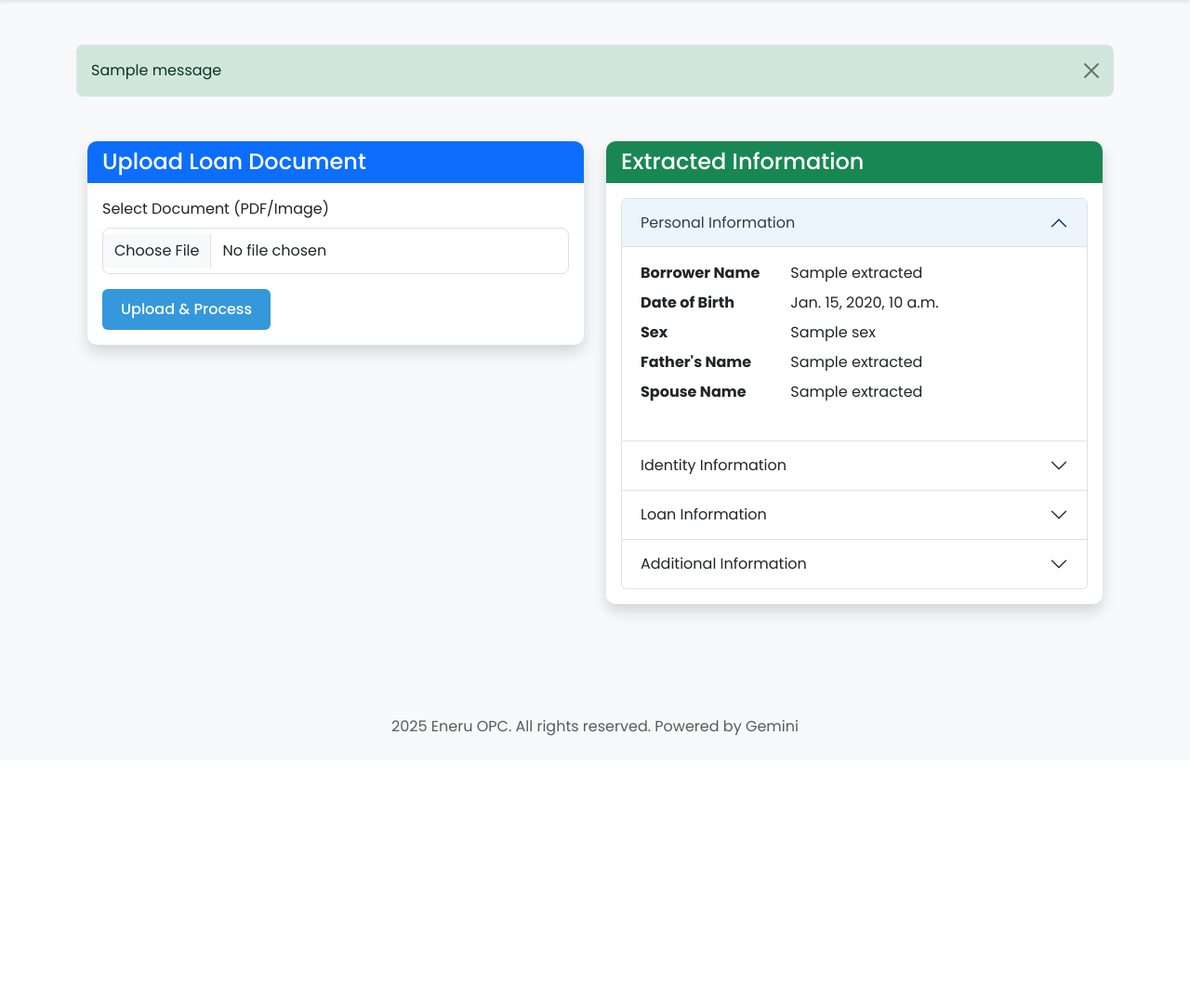
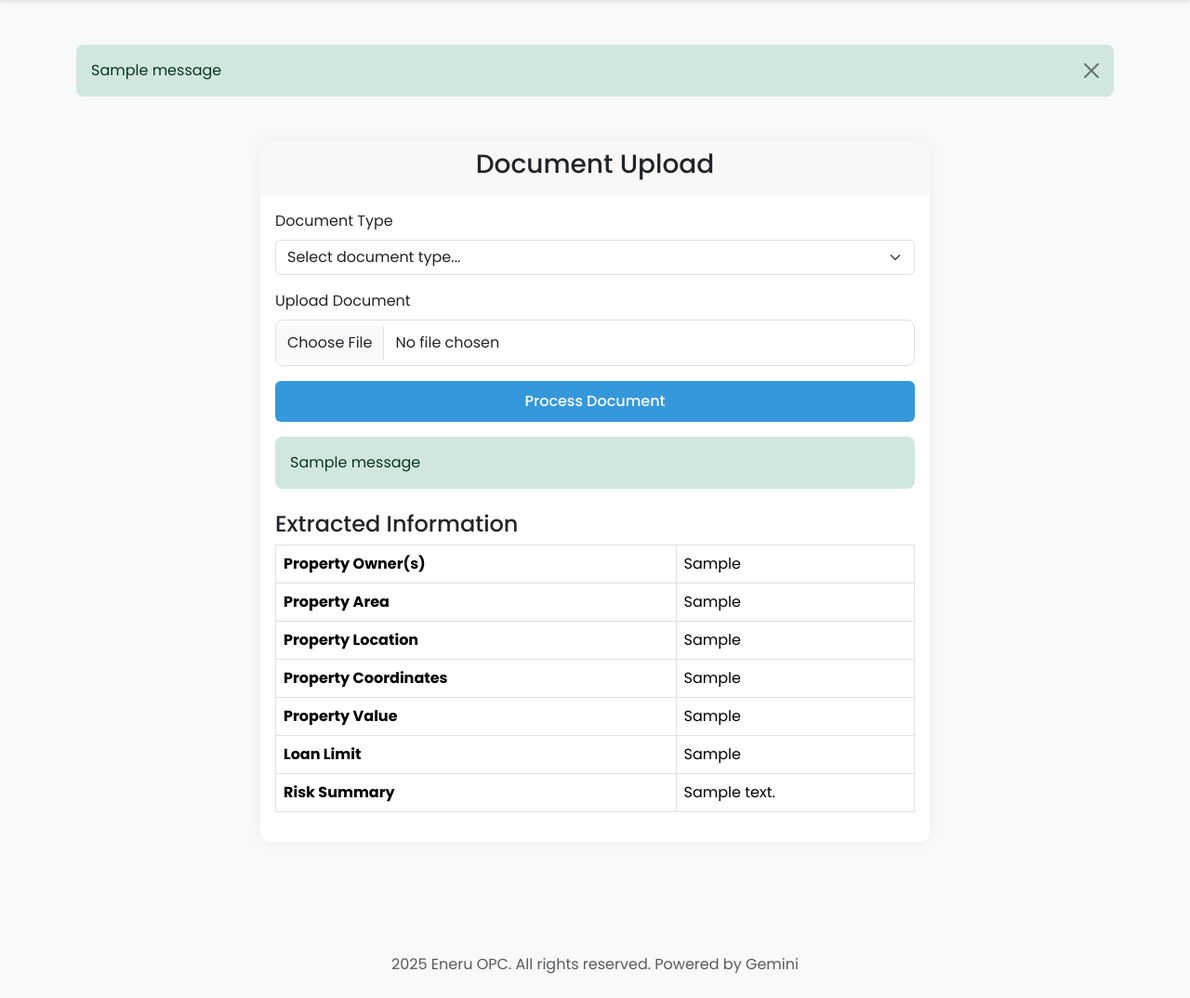
Before and after one commit to Anudeep28/OCR_APP, a Django app: template ocr_app/templates/ocr_app/document_upload.html in a window 1280 px wide. Shown: the part 56-1130 px from the top of the page at 93% size. Before the commit the page ends 848 px from the top, so only its background shows below. Run offline with Django 5.2, Linux system fonts and the light colour scheme; the template is opened without the code that fills it: most values are stand-ins (such as "Sample title", 1, 10 or a date in 2020); one stand-in notice (Sample message) is shown.

Commit message:
Added the property document functionality to the code

```diff
--- a/ocr_app/templates/ocr_app/document_upload.html
+++ b/ocr_app/templates/ocr_app/document_upload.html
@@ -1,146 +1,109 @@
 <!-- ocr_app/templates/ocr_app/document_upload.html -->
-{% extends "ocr_app/base.html" %}
+{% extends 'ocr_app/base.html' %}
+{% load static %}
 
 {% block content %}
 <div class="container mt-5">
-    <div class="row">
-        <div class="col-md-6">
-            <div class="card shadow">
-                <div class="card-header bg-primary text-white">
-                    <h4 class="mb-0">Upload Loan Document</h4>
+    <div class="row justify-content-center">
+        <div class="col-md-8">
+            <div class="card">
+                <div class="card-header">
+                    <h3 class="text-center">Document Upload</h3>
                 </div>
                 <div class="card-body">
-                    <form method="post" enctype="multipart/form-data">
+                    <form method="post" enctype="multipart/form-data" class="needs-validation" novalidate>
                         {% csrf_token %}
+
                         <div class="mb-3">
-                            <label for="document" class="form-label">Select Document (PDF/Image)</label>
-                            <input type="file" class="form-control" id="document" name="document" accept=".pdf,.jpg,.jpeg,.png" required>
-                        </div>
-                        <button type="submit" class="btn btn-primary">Upload & Process</button>
-                    </form>
-                </div>
+                            <label for="document_type" class="form-label">Document Type</label>
+                            <select class="form-select" id="document_type" name="document_type" required>
+                                <option value="">Select document type...</option>
+                                <option value="loan">Loan Document</option>
+                                <option value="property">Property Document</option>
+                            </select>
+                            <div class="invalid-feedback">
+                                Please select a document type.
                             </div>
                         </div>
 
-        {% if extracted_data %}
-        <div class="col-md-6">
-            <div class="card shadow">
-                <div class="card-header bg-success text-white">
-                    <h4 class="mb-0">Extracted Information</h4>
-                </div>
-                <div class="card-body">
-                    <div class="accordion" id="loanInfoAccordion">
-                        <!-- Personal Information -->
-                        <div class="accordion-item">
-                            <h2 class="accordion-header">
-                                <button class="accordion-button" type="button" data-bs-toggle="collapse" data-bs-target="#personalInfo">
-                                    Personal Information
-                                </button>
-                            </h2>
-                            <div id="personalInfo" class="accordion-collapse collapse show">
-                                <div class="accordion-body">
-                                    <dl class="row">
-                                        <dt class="col-sm-4">Borrower Name</dt>
-                                        <dd class="col-sm-8">{{ extracted_data.borrower_name }}</dd>
-
-                                        <dt class="col-sm-4">Date of Birth</dt>
-                                        <dd class="col-sm-8">{{ extracted_data.date_of_birth }}</dd>
-
-                                        <dt class="col-sm-4">Sex</dt>
-                                        <dd class="col-sm-8">{{ extracted_data.sex }}</dd>
-
-                                        <dt class="col-sm-4">Father's Name</dt>
-                                        <dd class="col-sm-8">{{ extracted_data.father_name }}</dd>
-
-                                        <dt class="col-sm-4">Spouse Name</dt>
-                                        <dd class="col-sm-8">{{ extracted_data.spouse_name }}</dd>
-                                    </dl>
-                                </div>
+                        <div class="mb-3">
+                            <label for="document" class="form-label">Upload Document</label>
+                            <input type="file" class="form-control" id="document" name="document" required>
+                            <div class="invalid-feedback">
+                                Please select a document to upload.
                             </div>
                         </div>
 
-                        <!-- Identity Information -->
-                        <div class="accordion-item">
-                            <h2 class="accordion-header">
-                                <button class="accordion-button collapsed" type="button" data-bs-toggle="collapse" data-bs-target="#identityInfo">
-                                    Identity Information
-                                </button>
-                            </h2>
-                            <div id="identityInfo" class="accordion-collapse collapse">
-                                <div class="accordion-body">
-                                    <dl class="row">
-                                        <dt class="col-sm-4">Aadhar Number</dt>
-                                        <dd class="col-sm-8">{{ extracted_data.aadhar_number }}</dd>
+                        <div class="d-grid">
+                            <button type="submit" class="btn btn-primary">Process Document</button>
+                        </div>
+                    </form>
 
-                                        <dt class="col-sm-4">PAN Number</dt>
-                                        <dd class="col-sm-8">{{ extracted_data.pan_number }}</dd>
+                    {% if messages %}
+                    <div class="mt-3">
+                        {% for message in messages %}
+                        <div class="alert alert-{{ message.tags }}">
+                            {{ message }}
+                        </div>
+                        {% endfor %}
+                    </div>
+                    {% endif %}
 
-                                        <dt class="col-sm-4">Passport Number</dt>
-                                        <dd class="col-sm-8">{{ extracted_data.passport_number }}</dd>
-
-                                        <dt class="col-sm-4">Driving License</dt>
-                                        <dd class="col-sm-8">{{ extracted_data.driving_license }}</dd>
-                                    </dl>
+                    {% if extracted_data %}
+                    <div class="mt-4">
+                        <h4>Extracted Information</h4>
+                        <div class="table-responsive">
+                            {% if document_type == 'loan' %}
+                                <table class="table table-bordered">
+                                    <tr><th>Borrower Name</th><td>{{ loan_doc.borrower_name }}</td></tr>
+                                    <tr><th>Date of Birth</th><td>{{ loan_doc.date_of_birth }}</td></tr>
+                                    <tr><th>Sex</th><td>{{ loan_doc.sex }}</td></tr>
+                                    <tr><th>Father's Name</th><td>{{ loan_doc.father_name }}</td></tr>
+                                    <tr><th>Spouse Name</th><td>{{ loan_doc.spouse_name }}</td></tr>
+                                    <tr><th>Aadhar Number</th><td>{{ loan_doc.aadhar_number }}</td></tr>
+                                    <tr><th>PAN Number</th><td>{{ loan_doc.pan_number }}</td></tr>
+                                    <tr><th>Passport Number</th><td>{{ loan_doc.passport_number }}</td></tr>
+                                    <tr><th>Driving License</th><td>{{ loan_doc.driving_license }}</td></tr>
+                                    <tr><th>Loan Amount</th><td>{{ loan_doc.loan_amount }}</td></tr>
+                                    <tr><th>Loan Sanction Date</th><td>{{ loan_doc.loan_sanction_date }}</td></tr>
+                                    <tr><th>Loan Balance</th><td>{{ loan_doc.loan_balance }}</td></tr>
+                                    <tr><th>Credibility Summary</th><td>{{ loan_doc.credibility_summary }}</td></tr>
+                                </table>
+                            {% else %}
+                                <table class="table table-bordered">
+                                    <tr><th>Property Owner(s)</th><td>{{ property_doc.property_owner }}</td></tr>
+                                    <tr><th>Property Area</th><td>{{ property_doc.property_area }}</td></tr>
+                                    <tr><th>Property Location</th><td>{{ property_doc.property_location }}</td></tr>
+                                    <tr><th>Property Coordinates</th><td>{{ property_doc.property_coordinates }}</td></tr>
+                                    <tr><th>Property Value</th><td>{{ property_doc.property_value }}</td></tr>
+                                    <tr><th>Loan Limit</th><td>{{ property_doc.loan_limit }}</td></tr>
+                                    <tr><th>Risk Summary</th><td>{{ property_doc.risk_summary }}</td></tr>
+                                </table>
+                            {% endif %}
                         </div>
                     </div>
-                        </div>
-
-                        <!-- Loan Information -->
-                        <div class="accordion-item">
-                            <h2 class="accordion-header">
-                                <button class="accordion-button collapsed" type="button" data-bs-toggle="collapse" data-bs-target="#loanInfo">
-                                    Loan Information
-                                </button>
-                            </h2>
-                            <div id="loanInfo" class="accordion-collapse collapse">
-                                <div class="accordion-body">
-                                    <dl class="row">
-                                        <dt class="col-sm-4">Loan Amount</dt>
-                                        <dd class="col-sm-8">₹{{ extracted_data.loan_amount }}</dd>
-
-                                        <dt class="col-sm-4">Sanction Date</dt>
-                                        <dd class="col-sm-8">{{ extracted_data.loan_sanction_date }}</dd>
-
-                                        <dt class="col-sm-4">Loan Balance</dt>
-                                        <dd class="col-sm-8">₹{{ extracted_data.loan_balance }}</dd>
-                                    </dl>
-                                </div>
-                            </div>
-                        </div>
-
-                        <!-- Additional Information -->
-                        <div class="accordion-item">
-                            <h2 class="accordion-header">
-                                <button class="accordion-button collapsed" type="button" data-bs-toggle="collapse" data-bs-target="#additionalInfo">
-                                    Additional Information
-                                </button>
-                            </h2>
-                            <div id="additionalInfo" class="accordion-collapse collapse">
-                                <div class="accordion-body">
-                                    <h5>Witness Details</h5>
-                                    <ul class="list-unstyled">
-                                    {% for witness in extracted_data.witness_details %}
-                                        <li>{{ witness }}</li>
-                                    {% endfor %}
-                                    </ul>
-
-                                    <h5 class="mt-3">EMI Payment History</h5>
-                                    <ul class="list-unstyled">
-                                    {% for payment in extracted_data.emi_history %}
-                                        <li>{{ payment }}</li>
-                                    {% endfor %}
-                                    </ul>
-
-                                    <h5 class="mt-3">Credibility Summary</h5>
-                                    <p>{{ extracted_data.credibility_summary }}</p>
+                    {% endif %}
                 </div>
             </div>
         </div>
     </div>
 </div>
-            </div>
-        </div>
-        {% endif %}
-    </div>
-</div>
+
+<script>
+// Form validation
+(function () {
+    'use strict'
+    var forms = document.querySelectorAll('.needs-validation')
+    Array.prototype.slice.call(forms)
+        .forEach(function (form) {
+            form.addEventListener('submit', function (event) {
+                if (!form.checkValidity()) {
+                    event.preventDefault()
+                    event.stopPropagation()
+                }
+                form.classList.add('was-validated')
+            }, false)
+        })
+})()
+</script>
 {% endblock %}
```
Also changed, not shown: ocr_app/models.py (+16 -0 lines), ocr_app/services/rag_utils.py (+85 -6 lines), ocr_app/views.py (+64 -44 lines), ocr_app/migrations/0003_propertydocument.py (added). Lines whose indentation alone changed are shown as unchanged.
